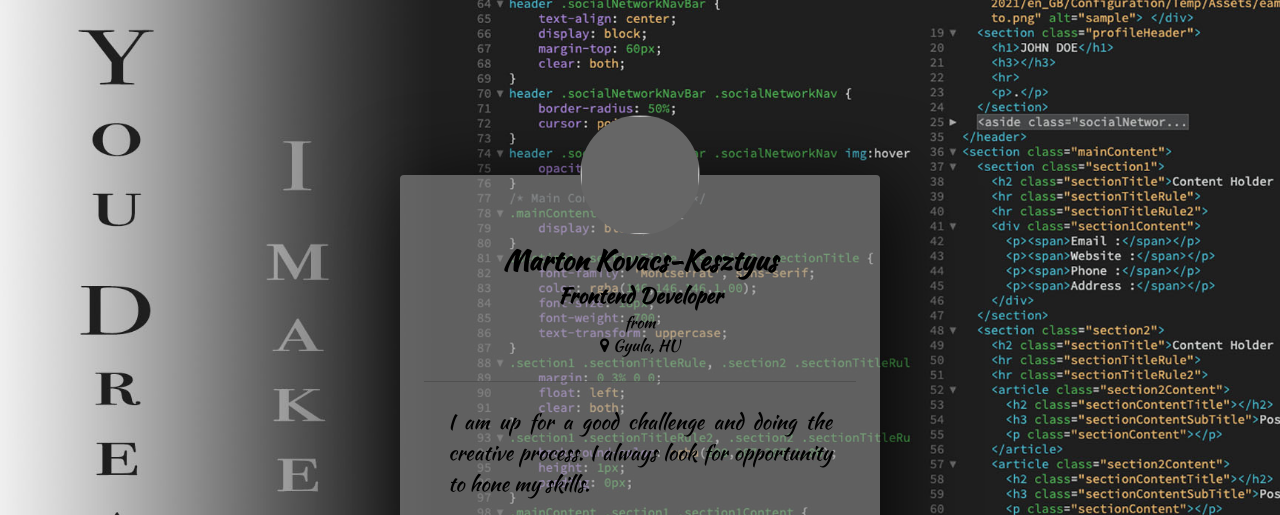
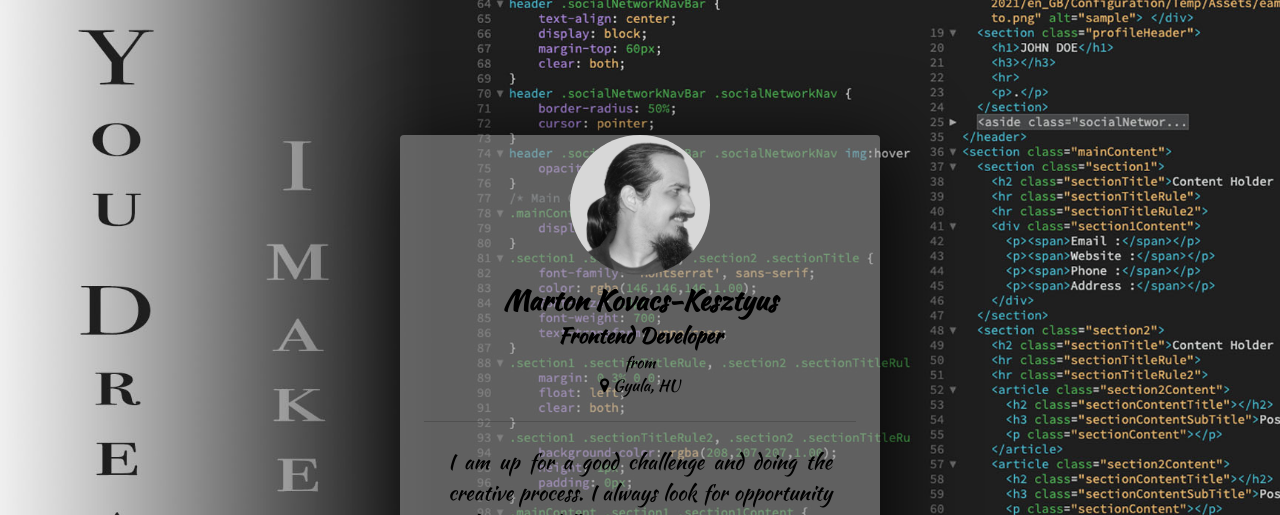
Before and after one commit to MartonKovacs-Kesztyus/online-bc-project, a plain HTML site: page index.html in a window 1280 px wide. Shown: the top 515 px of the page. Drawn offline with Linux system fonts and the light colour scheme.

Commit message:
profile picture added and other assets for further css in future

```diff
--- a/index.html
+++ b/index.html
@@ -14,7 +14,7 @@
   <div class="profile-card">
     <div class="head">
       <div class="profile-image">
-        <img>
+        <img class="main-image" src="assets/profil.jpg" alt="Marton Kovacs-Kesztyus">
       </div>
       <div class="name-headline">
         <h1>Marton Kovacs-Kesztyus</h1>
--- a/style.css
+++ b/style.css
@@ -34,17 +34,14 @@ body {
   width: 90%;
   margin: 0 auto;
 }
-img {
-  width: 120px;
-  height: 120px;
+
+.main-image {
+  width: 140px;
+  height: 140px;
   border-radius: 50%;
-  padding: 1px;
-  background-color: #666;
-  transition:
+  transition: 2s;
 }
-.profile-image {
-  margin-top: -60px;
-}
+
 
 /* Contact links */
 
@@ -91,10 +88,10 @@ body {
   border-radius: 4px;
   box-shadow: hsla(0, 0%, 0%, .8) 10px 10px 80px;
 }
-img:hover {
-  transform: scale(1.1);
-  filter: grayscale(20%);
+.main-image:hover {
+  transform: scale(1.3);
 }
+
 
 /* Text and link adjustments */
 
```
Also changed, not shown: assets/profil.jpg (added), assets/profiltext.jpg (added).
